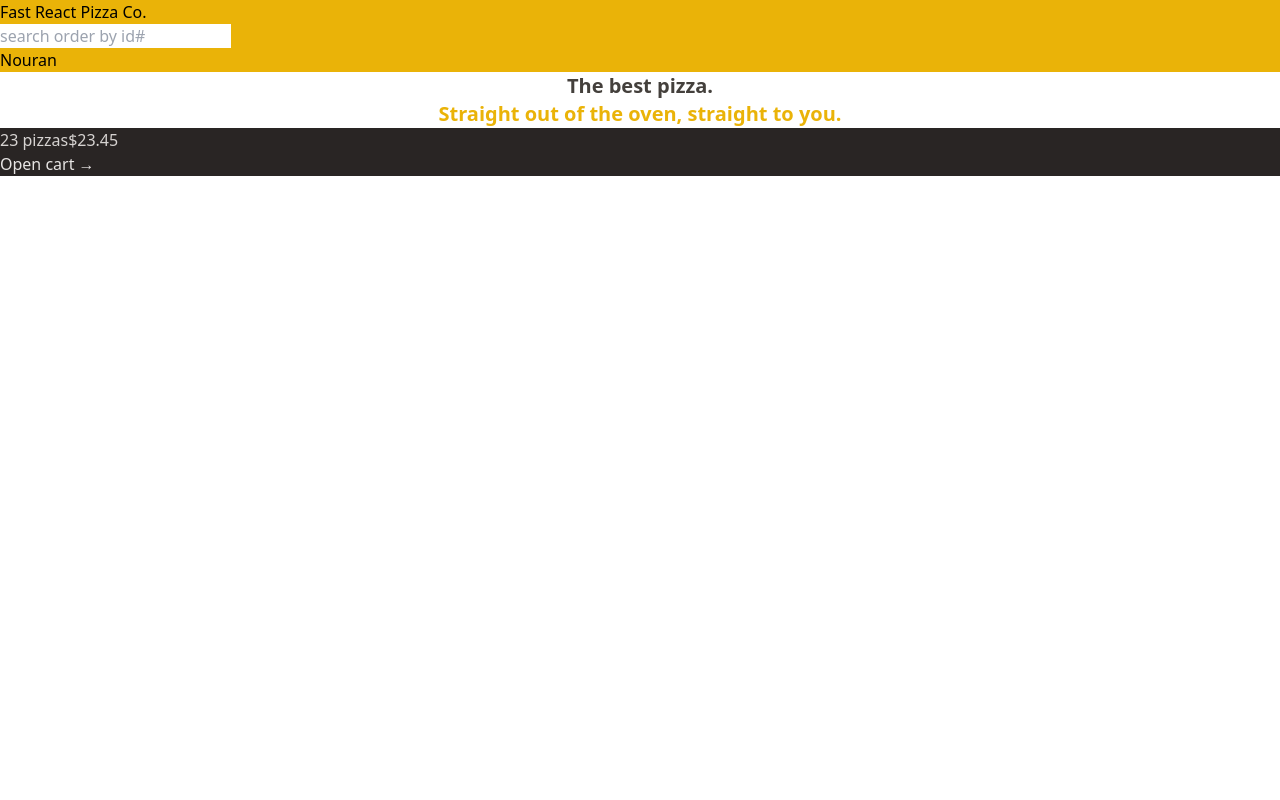
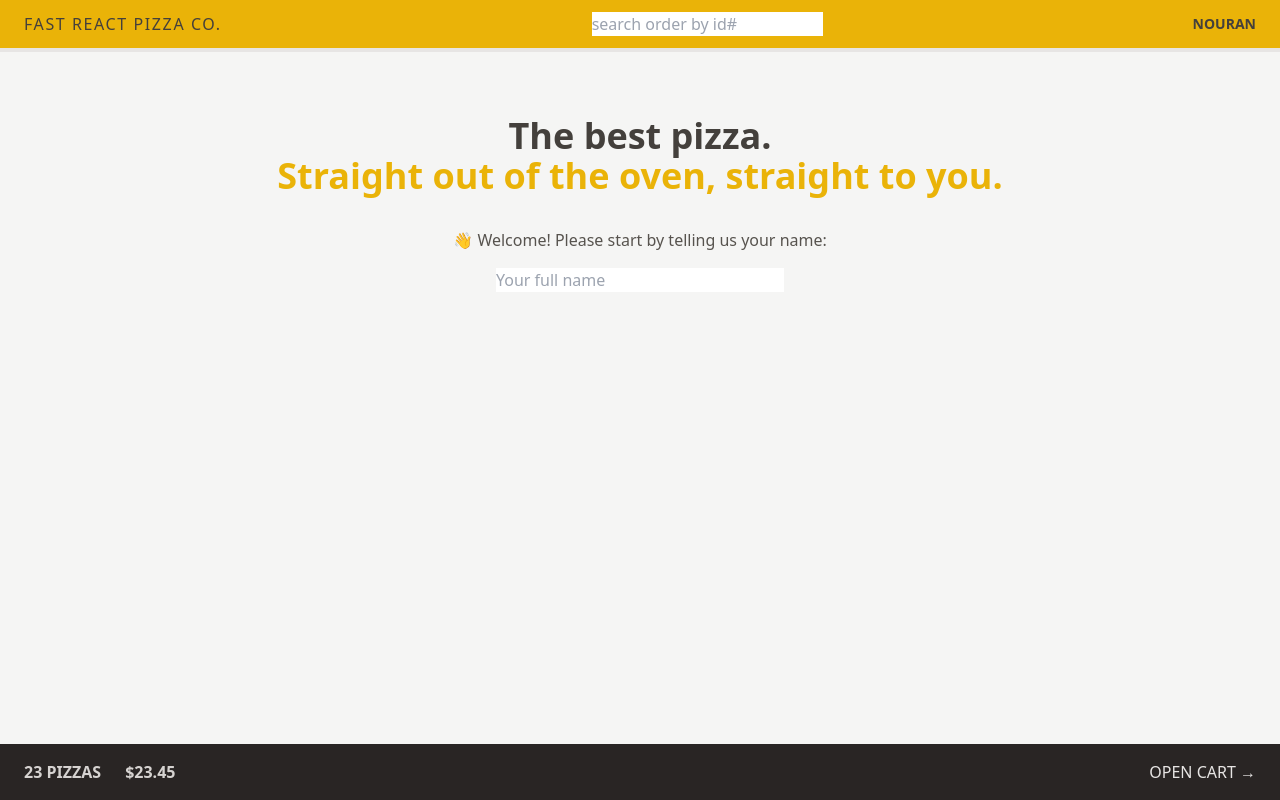
Before and after one commit to NouranAlSharawneh/fast-react-pizza, a React (Vite) app: page / in a window 1280 px wide. Built offline with nearby package versions, Linux system fonts and the light colour scheme.

Commit message:
Applayout add

```diff
--- a/index.html
+++ b/index.html
@@ -1,4 +1,4 @@
-<!DOCTYPE html>
+<!doctype html>
 <html lang="en">
   <head>
     <meta charset="UTF-8" />
@@ -6,7 +6,7 @@
     <meta name="viewport" content="width=device-width, initial-scale=1.0" />
     <title>Fast React Pizza Co.</title>
   </head>
-  <body>
+  <body class="bg-stone-100 text-stone-700">
     <div id="root"></div>
     <script type="module" src="/src/main.jsx"></script>
   </body>
--- a/src/features/cart/CartOverview.jsx
+++ b/src/features/cart/CartOverview.jsx
@@ -2,8 +2,8 @@ import { Link } from 'react-router-dom';
 
 function CartOverview() {
   return (
-    <div className="bg-stone-800 text-stone-200">
-      <p className="text-stone-300">
+    <div className="flex items-center justify-between bg-stone-800 px-4 py-4 text-sm uppercase text-stone-200 sm:px-6 md:text-base">
+      <p className="space-x-4 font-semibold text-stone-300 sm:space-x-6">
         <span>23 pizzas</span>
         <span>$23.45</span>
       </p>
--- a/src/features/user/CreateUser.jsx
+++ b/src/features/user/CreateUser.jsx
@@ -9,9 +9,12 @@ function CreateUser() {
 
   return (
     <form onSubmit={handleSubmit}>
-      <p>👋 Welcome! Please start by telling us your name:</p>
+      <p className="mb-4 text-sm text-stone-600 md:text-base">
+        👋 Welcome! Please start by telling us your name:
+      </p>
 
       <input
+        className="w-72"
         type="text"
         placeholder="Your full name"
         value={username}
--- /dev/null
+++ b/src/features/user/Username.jsx
@@ -0,0 +1,5 @@
+const Username = () => {
+  return <p className="hidden text-sm font-semibold md:block">Nouran</p>;
+};
+
+export default Username;
--- a/src/ui/AppLayout.jsx
+++ b/src/ui/AppLayout.jsx
@@ -1,20 +1,22 @@
-import { Outlet, useNavigation } from "react-router-dom";
-import CartOverview from "../features/cart/CartOverview.jsx";
-import Header from "./Header.jsx";
-import Loading from "./Loading.jsx";
+import { Outlet, useNavigation } from 'react-router-dom';
+import CartOverview from '../features/cart/CartOverview.jsx';
+import Header from './Header.jsx';
+import Loading from './Loading.jsx';
 
 const AppLayout = () => {
   const navigation = useNavigation();
-  const isLoading = navigation.state === "loading";
+  const isLoading = navigation.state === 'loading';
 
   return (
-    <div className="layout">
+    <div className="grid h-screen grid-rows-[auto_1fr_auto]">
       {isLoading && <Loading />}
 
       <Header />
-      <main>
-        <Outlet />
-      </main>
+      <div className="overflow-scroll">
+        <main className="mx-auto max-w-3xl">
+          <Outlet />
+        </main>
+      </div>
       <CartOverview />
     </div>
   );
--- a/src/ui/Header.jsx
+++ b/src/ui/Header.jsx
@@ -1,12 +1,15 @@
 import { Link } from 'react-router-dom';
 import SearchOrder from '../features/order/SearchOrder.jsx';
+import Username from '../features/user/Username.jsx';
 
 const Header = () => {
   return (
-    <header className="bg-yellow-500">
-      <Link to="/">Fast React Pizza Co.</Link>
+    <header className="flex items-center justify-between border-b-4 border-stone-200 bg-yellow-500 px-4 py-3 uppercase sm:px-6">
+      <Link to="/" className="tracking-widest">
+        Fast React Pizza Co.
+      </Link>
       <SearchOrder />
-      <p>Nouran</p>
+      <Username />
     </header>
   );
 };
--- a/src/ui/Home.jsx
+++ b/src/ui/Home.jsx
@@ -1,13 +1,16 @@
+import CreateUser from '../features/user/CreateUser.jsx';
+
 function Home() {
   return (
-    <div>
-      <h1 className="text-center text-xl font-semibold text-stone-700">
+    <div className="my-10 px-4 text-center sm:my-16">
+      <h1 className="mb-8 text-2xl font-semibold md:text-4xl">
         The best pizza.
         <br />
         <span className="text-yellow-500">
           Straight out of the oven, straight to you.
         </span>
       </h1>
+      <CreateUser />
     </div>
   );
 }
```
